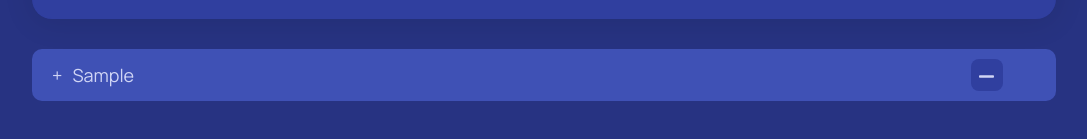
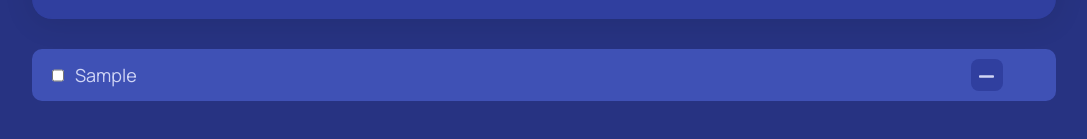
Before and after one commit to vladimir-leito/ToDoList, a React (Vite) app: page / in a window 1280 px wide. Both pictures are taken after typing "Sample" into the empty fields and a click on the button 1081 px from the left and 159 px from the top of the page. Shown: the part 179-318 px from the top of the page, without its empty margins (96-1183 px from the left). Built offline with nearby package versions, Linux system fonts and the light colour scheme.

Commit message:
feat: changed fex jsx, added task toggling

```diff
--- a/src/App.jsx
+++ b/src/App.jsx
@@ -18,6 +18,12 @@ function App() {
     setTasks(prevState => prevState.filter(task => task.id !== id))
   }
 
+  const toggleTask = (id) => {
+    setTasks(prevState => prevState.map(item => (
+      item.id === id ? {...item, checked: !item.checked} : item
+    )))
+  }
+
   return (
     <div className="container">
       <header>
@@ -25,7 +31,7 @@ function App() {
       </header>
       <InputForm addTask={addTask}/>
       {tasks && (
-        <TaskList tasks={tasks} deleteTask={deleteTask}/>
+        <TaskList tasks={tasks} deleteTask={deleteTask} toggleTask={toggleTask}/>
       )}
     </div>
   );
--- a/src/assets/icons/plus.jsx
+++ b/src/assets/icons/plus.jsx
@@ -7,7 +7,7 @@ const Plus = ({ width, height }) => {
       width={width}
       height={height}
       viewBox="0 0 45.402 45.402"
-      xml:space="preserve"
+      xmlSpace="preserve"
     >
       <g>
         <path
--- a/src/components/InputForm/index.jsx
+++ b/src/components/InputForm/index.jsx
@@ -10,6 +10,7 @@ const InputForm = ({ addTask }) => {
     e.preventDefault();
     addTask({
       name: task,
+      checked: false,
       id: Date.now(),
     });
     setTask("");
--- a/src/components/TaskItem/index.jsx
+++ b/src/components/TaskItem/index.jsx
@@ -1,20 +1,49 @@
-import styles from "./TaskItem.module.scss";
+import { useState } from 'react';
+import styles from './TaskItem.module.scss';
 
-import Minus from '../../assets/icons/minus.jsx'
+import Minus from '../../assets/icons/minus.jsx';
 
-const TaskItem = ({ task, deleteTask }) => {
+const TaskItem = ({ task, deleteTask, toggleTask }) => {
+  const [checked, setChecked] = useState(task.checked);
+
+  const handleChange = (e) => {
+    setChecked(!checked);
+    toggleTask(task.id);
+  };
+
+  const textDynamicStyle = {
+    textDecoration: checked ? 'line-through' : 'none',
+  }
+
+  const taskDynamicStyle = {
+    opacity: checked ? '0.7' : '1'
+  }
+
   return (
-    <li className={styles.task}>
+    <li className={styles.task} style={taskDynamicStyle}>
       <div className={styles.task__content__left}>
-        <div className="hui">+</div>
-        <div className={styles.task__content__left__text}>{task.name}</div>
+        <div className={styles.task__content__left__check}>
+          <input
+            type="checkbox"
+            id={task.id}
+            className={styles.checkbox}
+            checked={checked}
+            name={task.name}
+            onChange={handleChange}
+          />
+          <label htmlFor={task.id} className={styles.label}></label>
+        </div>
+        <div className={styles.text__cont}>
+          <label htmlFor={task.id} className={styles.text} style={textDynamicStyle}>
+            {task.name}
+          </label>
+        </div>
       </div>
       <div className={styles.task__content__right}>
         <button
           className={styles.remove__btn}
-          onClick={() => deleteTask(task.id)}
-        >
-          <Minus width="15px" height="15px"/>
+          onClick={() => deleteTask(task.id)}>
+          <Minus width="15px" height="15px" />
         </button>
       </div>
     </li>
--- a/src/components/TaskList/index.jsx
+++ b/src/components/TaskList/index.jsx
@@ -1,11 +1,11 @@
 import TaskItem from '../TaskItem';
 import styles from './TaskList.module.scss'
 
-const TaskList = ({ tasks, deleteTask }) => {
+const TaskList = ({ tasks, deleteTask, toggleTask }) => {
   return (
     <ul className={styles.tasks}>
       {tasks.map((item) => (
-        <TaskItem key={item.id} task={item} deleteTask={deleteTask} />
+        <TaskItem key={item.id} task={item} deleteTask={deleteTask} toggleTask={toggleTask} />
       ))}
     </ul>
   );
```
